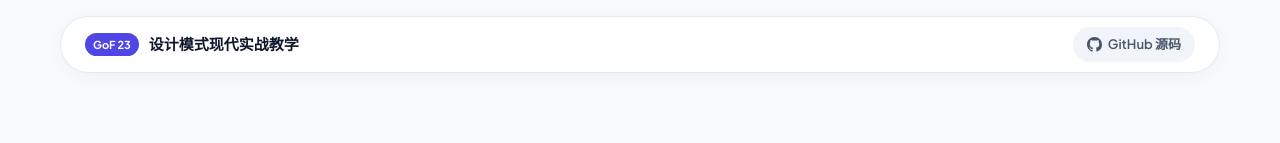
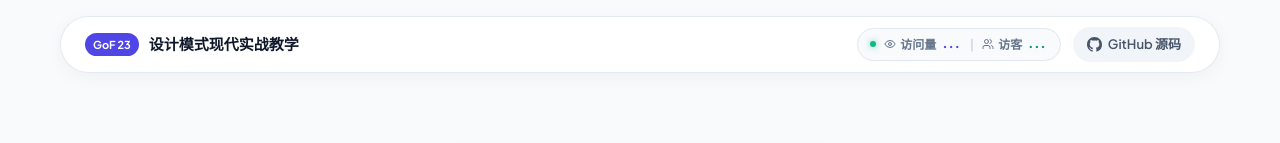
Before and after one commit to littlecabbage/design-pattern, a React (Vite) app: page / in a window 1280 px wide. Shown: the top 143 px of the page. Built offline with nearby package versions, Linux system fonts and the light colour scheme.

Commit message:
feat: 集成全站访问量与访客数统计 (不蒜子)

```diff
--- a/index.html
+++ b/index.html
@@ -42,6 +42,9 @@
         min-height: 100vh;
       }
     </style>
+
+    <!-- 不蒜子全站访问统计 -->
+    <script async src="//busuanzi.ibruce.info/busuanzi/2.3/busuanzi.pure.mini.js"></script>
   </head>
   <body>
     <div id="root"></div>
--- a/src/App.tsx
+++ b/src/App.tsx
@@ -18,6 +18,7 @@ import {
   Zap,
 } from 'lucide-react';
 import { CreationalComparisonTable } from './components/CreationalComparisonTable';
+import { HeaderVisitorBadge, FooterVisitorStats } from './components/VisitorStats';
 
 interface PatternItem {
   id: string;
@@ -417,7 +418,8 @@ export const App: React.FC = () => {
             <span style={{ color: '#0f172a' }}>设计模式现代实战教学</span>
           </div>
 
-          <div style={{ display: 'flex', alignItems: 'center', gap: '16px' }}>
+          <div style={{ display: 'flex', alignItems: 'center', gap: '12px' }}>
+            <HeaderVisitorBadge />
             <a
               href="https://github.com/littlecabbage/design-pattern"
               target="_blank"
@@ -789,6 +791,9 @@ export const App: React.FC = () => {
           GoF 23 Design Patterns Interactive Masterclass · AI Agent Architecture
         </p>
         <p>基于现代前端交互规范 · Python 3.11+ 生产级架构 · UML 2.5 可视化设计</p>
+        <div>
+          <FooterVisitorStats />
+        </div>
       </footer>
     </div>
   );
--- /dev/null
+++ b/src/components/VisitorStats.tsx
@@ -0,0 +1,205 @@
+import React, { useEffect, useState } from 'react';
+import { Eye, Users } from 'lucide-react';
+
+/**
+ * 自定义 Hook: 监听与获取不蒜子 (Busuanzi) 统计数据
+ * 采用隐藏挂载节点 + MutationObserver，完美兼容 React SPA 异步渲染，杜绝传统 ID 冲突。
+ */
+export const useVisitorStats = () => {
+  const [pv, setPv] = useState<string | null>(null);
+  const [uv, setUv] = useState<string | null>(null);
+
+  useEffect(() => {
+    // 确保隐藏容器存在
+    let container = document.getElementById('__busuanzi_hidden_container');
+    let pvHidden = document.getElementById('busuanzi_value_site_pv');
+    let uvHidden = document.getElementById('busuanzi_value_site_uv');
+
+    if (!container) {
+      container = document.createElement('div');
+      container.id = '__busuanzi_hidden_container';
+      container.style.display = 'none';
+
+      if (!pvHidden) {
+        pvHidden = document.createElement('span');
+        pvHidden.id = 'busuanzi_value_site_pv';
+        container.appendChild(pvHidden);
+      }
+      if (!uvHidden) {
+        uvHidden = document.createElement('span');
+        uvHidden.id = 'busuanzi_value_site_uv';
+        container.appendChild(uvHidden);
+      }
+      document.body.appendChild(container);
+    }
+
+    const updateValues = () => {
+      if (pvHidden && pvHidden.innerText && pvHidden.innerText.trim() !== '') {
+        setPv(pvHidden.innerText.trim());
+      }
+      if (uvHidden && uvHidden.innerText && uvHidden.innerText.trim() !== '') {
+        setUv(uvHidden.innerText.trim());
+      }
+    };
+
+    updateValues();
+
+    const observer = new MutationObserver(() => {
+      updateValues();
+    });
+
+    if (pvHidden) {
+      observer.observe(pvHidden, { childList: true, characterData: true, subtree: true });
+    }
+    if (uvHidden) {
+      observer.observe(uvHidden, { childList: true, characterData: true, subtree: true });
+    }
+
+    // 动态注入不蒜子核心脚本
+    const scriptId = 'busuanzi-script';
+    let script = document.getElementById(scriptId) as HTMLScriptElement | null;
+    if (!script) {
+      script = document.createElement('script');
+      script.id = scriptId;
+      script.src = '//busuanzi.ibruce.info/busuanzi/2.3/busuanzi.pure.mini.js';
+      script.async = true;
+      document.body.appendChild(script);
+    } else {
+      const bsz = (window as unknown as { bszCaller?: { fetch?: () => void } }).bszCaller;
+      if (bsz && typeof bsz.fetch === 'function') {
+        bsz.fetch();
+      }
+    }
+
+    return () => {
+      observer.disconnect();
+    };
+  }, []);
+
+  return { pv, uv };
+};
+
+/**
+ * 顶部导航栏精致访客胶囊徽章
+ */
+export const HeaderVisitorBadge: React.FC = () => {
+  const { pv, uv } = useVisitorStats();
+
+  return (
+    <div
+      style={{
+        display: 'inline-flex',
+        alignItems: 'center',
+        gap: '8px',
+        fontSize: '12px',
+        fontWeight: 600,
+        color: '#475569',
+        background: '#f8fafc',
+        border: '1px solid #e2e8f0',
+        padding: '5px 12px',
+        borderRadius: '9999px',
+        boxShadow: '0 1px 2px rgba(0,0,0,0.02)',
+        transition: 'all 0.2s',
+      }}
+      title="全站访客实时统计"
+    >
+      <span
+        style={{
+          width: '6px',
+          height: '6px',
+          borderRadius: '50%',
+          backgroundColor: '#10b981',
+          display: 'inline-block',
+          boxShadow: '0 0 6px rgba(16, 185, 129, 0.6)',
+        }}
+      />
+      <div style={{ display: 'flex', alignItems: 'center', gap: '4px' }}>
+        <Eye size={12} color="#64748b" />
+        <span style={{ color: '#64748b' }}>访问量</span>
+        <span
+          style={{
+            fontFamily: 'var(--font-mono, monospace)',
+            fontWeight: 700,
+            color: '#4f46e5',
+            minWidth: '16px',
+            textAlign: 'center',
+          }}
+        >
+          {pv || '...'}
+        </span>
+      </div>
+
+      <span style={{ color: '#cbd5e1' }}>|</span>
+
+      <div style={{ display: 'flex', alignItems: 'center', gap: '4px' }}>
+        <Users size={12} color="#64748b" />
+        <span style={{ color: '#64748b' }}>访客</span>
+        <span
+          style={{
+            fontFamily: 'var(--font-mono, monospace)',
+            fontWeight: 700,
+            color: '#059669',
+            minWidth: '16px',
+            textAlign: 'center',
+          }}
+        >
+          {uv || '...'}
+        </span>
+      </div>
+    </div>
+  );
+};
+
+/**
+ * 底部页脚统计卡片
+ */
+export const FooterVisitorStats: React.FC = () => {
+  const { pv, uv } = useVisitorStats();
+
+  return (
+    <div
+      style={{
+        marginTop: '16px',
+        display: 'inline-flex',
+        alignItems: 'center',
+        gap: '12px',
+        fontSize: '12.5px',
+        color: '#64748b',
+        background: '#f8fafc',
+        padding: '6px 18px',
+        borderRadius: '9999px',
+        border: '1px solid #e2e8f0',
+      }}
+    >
+      <span style={{ display: 'inline-flex', alignItems: 'center', gap: '5px' }}>
+        <span>👀 站点总访问量</span>
+        <span
+          style={{
+            fontWeight: 700,
+            color: '#4f46e5',
+            fontFamily: 'var(--font-mono, monospace)',
+          }}
+        >
+          {pv || '加载中...'}
+        </span>
+        <span>次</span>
+      </span>
+
+      <span style={{ color: '#cbd5e1' }}>•</span>
+
+      <span style={{ display: 'inline-flex', alignItems: 'center', gap: '5px' }}>
+        <span>👤 独立访客总数</span>
+        <span
+          style={{
+            fontWeight: 700,
+            color: '#059669',
+            fontFamily: 'var(--font-mono, monospace)',
+          }}
+        >
+          {uv || '加载中...'}
+        </span>
+        <span>人</span>
+      </span>
+    </div>
+  );
+};
```
